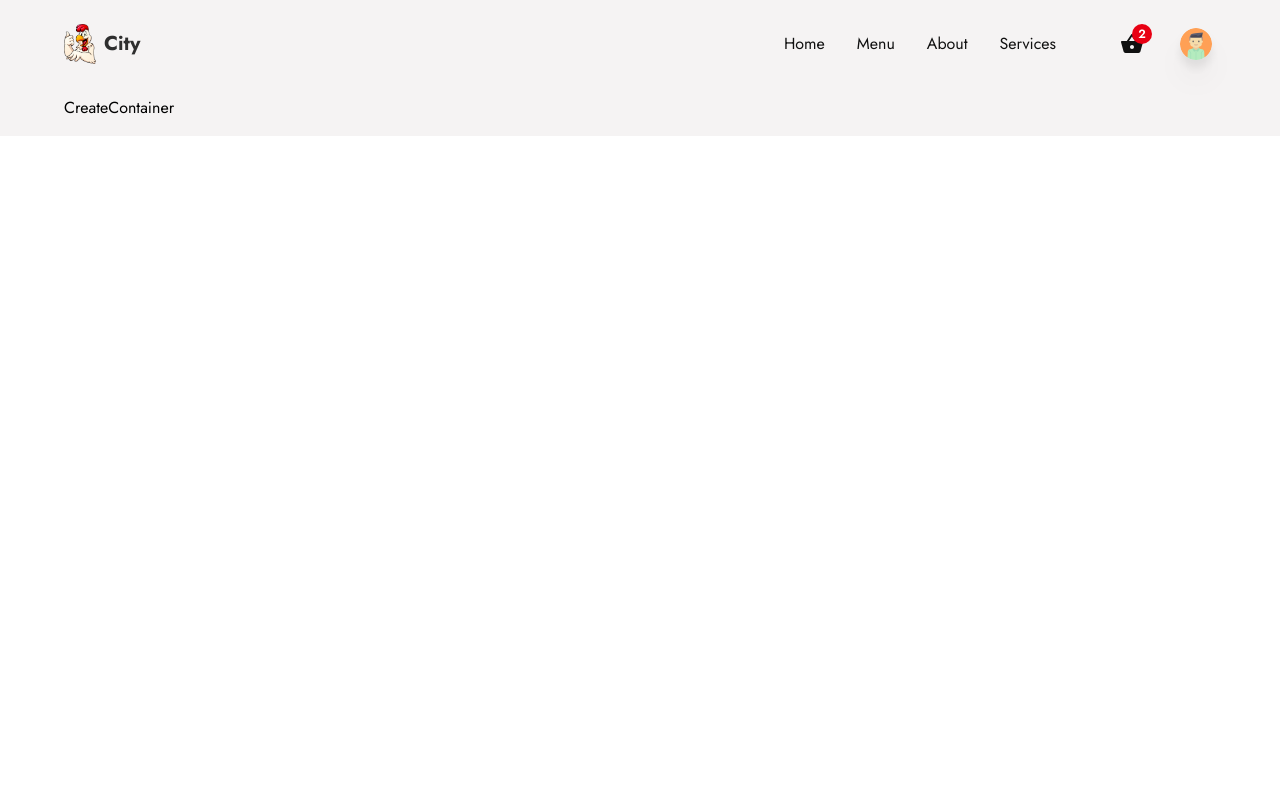
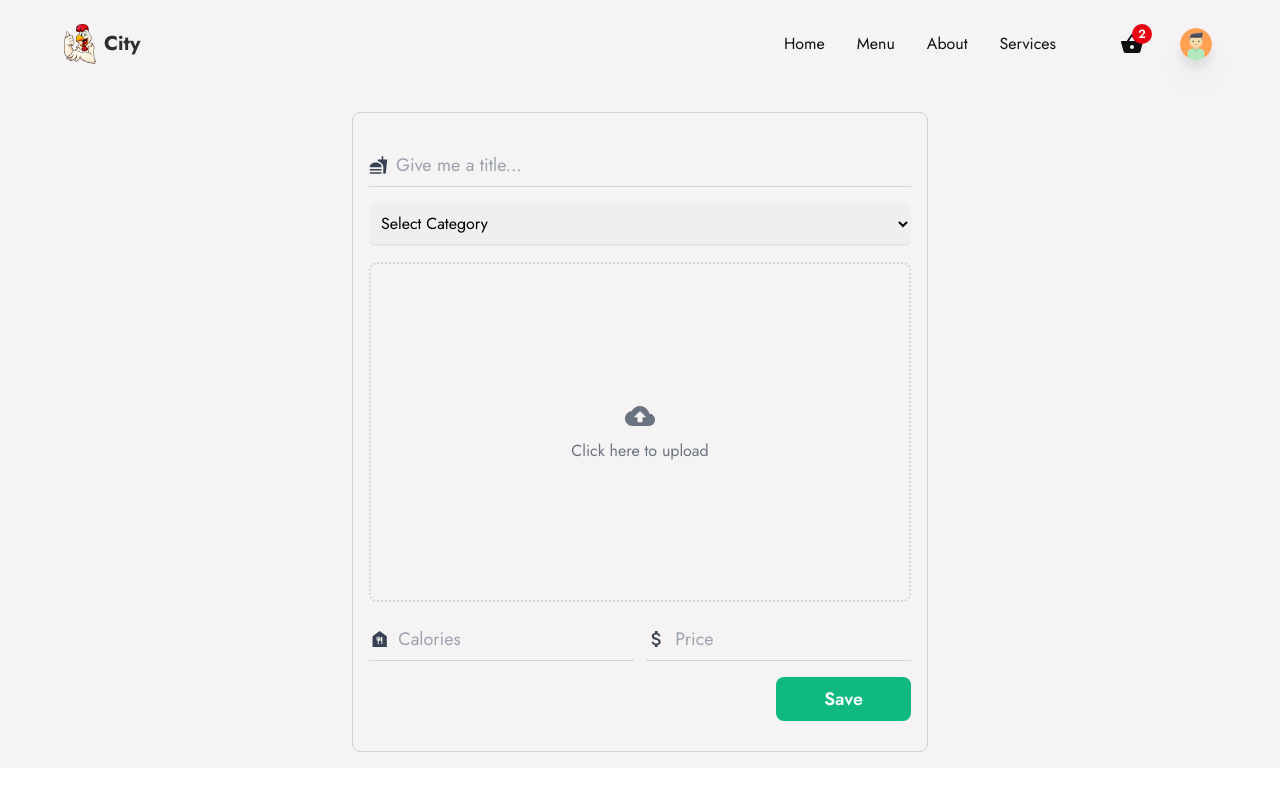
Before and after one commit to creative201347/food_delivery, a React (Create React App) app: page /createItem in a window 1280 px wide. Shown: the top 790 px of the page. Built offline with nearby package versions, Linux system fonts and the light colour scheme.

Commit message:
create container card and loader component

```diff
--- a/src/components/CreateContainer.jsx
+++ b/src/components/CreateContainer.jsx
@@ -1,7 +1,164 @@
-import React from "react";
+import { useState } from "react";
+import { motion } from "framer-motion";
+import {
+  MdFastfood,
+  MdCloudUpload,
+  MdDelete,
+  MdFoodBank,
+  MdAttachMoney,
+} from "react-icons/md";
+
+import { categories } from "../utils/data";
+import { Loader } from "../components";
 
 const CreateContainer = () => {
-  return <div>CreateContainer</div>;
+  const [title, setTitle] = useState("");
+  const [calories, setCalories] = useState("");
+  const [price, setPrice] = useState("");
+  const [category, setCategory] = useState(null);
+  const [imageAsset, setImageAsset] = useState(null);
+  const [fields, setFields] = useState(false);
+  const [alertStatus, setAlertStatus] = useState("danger");
+  const [msg, setMsg] = useState(null);
+  const [isLoading, setIsLoading] = useState(false);
+
+  const uploadImage = () => {};
+  const deleteImage = () => {};
+  const saveDetails = () => {};
+  return (
+    <div className="w-full mt-4 flex items-center justify-center">
+      <div className="w-[90%] sm:h-[calc(100vh-20vh)] md:w-[50%] border border-gray-300 rounded-lg p-4 flex flex-col items-center justify-center gap-4">
+        {fields && (
+          <motion.p
+            initial={{ opacity: 0 }}
+            animate={{ opacity: 1 }}
+            exit={{ opacity: 0 }}
+            className={`w-full p-2 rounded-lg text-center text-lg font-semibold ${
+              alertStatus === "danger"
+                ? "bg-red-400 text-red-800"
+                : "bg-emerald-400 text-emerald-800"
+            }`}
+          >
+            {msg}
+          </motion.p>
+        )}
+
+        <div className="w-full py-2 border-b border-gray-300 flex items-center gap-2">
+          <MdFastfood className="text-xl text-gray-700" />
+          <input
+            type="text"
+            required
+            value={title}
+            onChange={(e) => setTitle(e.target.value)}
+            placeholder="Give me a title..."
+            className="w-full h-full text-lg bg-transparent outline-none border-none placeholder:text-gray-400 text-textColor"
+          />
+        </div>
+
+        <div className="w-full">
+          <select
+            onChange={(e) => setCategory(e.target.value)}
+            className="outline-none w-full text-base border-b-2 border-gray-200 p-2 rounded-md cursor-pointer"
+          >
+            <option value="other" className="bg-white">
+              Select Category
+            </option>
+            {categories &&
+              categories.map((item) => (
+                <option
+                  key={item.id}
+                  className="text-base border-0 outline-none capitalize bg-white text-headingColor"
+                  value={item.urlParamName}
+                >
+                  {item.name}
+                </option>
+              ))}
+          </select>
+        </div>
+
+        <div className="group flex justify-center items-center flex-col border-2 border-dotted border-gray-300 w-full h-225 md:h-340 cursor-pointer rounded-lg">
+          {isLoading ? (
+            <Loader />
+          ) : (
+            <>
+              {!imageAsset ? (
+                <>
+                  <label className="w-full h-full flex flex-col items-center justify-center cursor-pointer">
+                    <div className="w-full h-full flex flex-col items-center justify-center gap-2">
+                      <MdCloudUpload className="text-gray-500 text-3xl hover:text-gray-700" />
+                      <p className="text-gray-500 hover:text-gray-700">
+                        Click here to upload
+                      </p>
+                    </div>
+                    <input
+                      type="file"
+                      name="uploadimage"
+                      accept="image/*"
+                      onChange={uploadImage}
+                      className="w-0 h-0"
+                    />
+                  </label>
+                </>
+              ) : (
+                <>
+                  <div className="relative h-full">
+                    <img
+                      src={imageAsset}
+                      alt="uploaded image"
+                      className="w-full h-full object-cover"
+                    />
+                    <button
+                      type="button"
+                      className="absolute bottom-3 right-3 p-3 rounded-full bg-red-500 text-xl cursor-pointer outline-none hover:shadow-md  duration-500 transition-all ease-in-out"
+                      onClick={deleteImage}
+                    >
+                      <MdDelete className="text-white" />
+                    </button>
+                  </div>
+                </>
+              )}
+            </>
+          )}
+        </div>
+
+        <div className="w-full flex flex-col md:flex-row items-center gap-3">
+          <div className="w-full py-2 border-b border-gray-300 flex items-center gap-2">
+            <MdFoodBank className="text-gray-700 text-2xl" />
+            <input
+              type="text"
+              required
+              value={calories}
+              onChange={(e) => setCalories(e.target.value)}
+              placeholder="Calories"
+              className="w-full h-full text-lg bg-transparent outline-none border-none placeholder:text-gray-400 text-textColor"
+            />
+          </div>
+
+          <div className="w-full py-2 border-b border-gray-300 flex items-center gap-2">
+            <MdAttachMoney className="text-gray-700 text-2xl" />
+            <input
+              type="text"
+              required
+              value={price}
+              onChange={(e) => setPrice(e.target.value)}
+              placeholder="Price"
+              className="w-full h-full text-lg bg-transparent outline-none border-none placeholder:text-gray-400 text-textColor"
+            />
+          </div>
+        </div>
+
+        <div className="flex items-center w-full">
+          <button
+            type="button"
+            className="ml-0 md:ml-auto w-full md:w-auto border-none outline-none bg-emerald-500 px-12 py-2 rounded-lg text-lg text-white font-semibold"
+            onClick={saveDetails}
+          >
+            Save
+          </button>
+        </div>
+      </div>
+    </div>
+  );
 };
 
 export default CreateContainer;
--- /dev/null
+++ b/src/components/Loder.jsx
@@ -0,0 +1,22 @@
+const Loader = () => {
+  return (
+    <svg
+      role="status"
+      className="inline mr-2 w-10 h-10 text-gray-200 animate-spin dark:text-gray-300 fill-emerald-500"
+      viewBox="0 0 100 101"
+      fill="none"
+      xmlns="http://www.w3.org/2000/svg"
+    >
+      <path
+        d="M100 50.5908C100 78.2051 77.6142 100.591 50 100.591C22.3858 100.591 0 78.2051 0 50.5908C0 22.9766 22.3858 0.59082 50 0.59082C77.6142 0.59082 100 22.9766 100 50.5908ZM9.08144 50.5908C9.08144 73.1895 27.4013 91.5094 50 91.5094C72.5987 91.5094 90.9186 73.1895 90.9186 50.5908C90.9186 27.9921 72.5987 9.67226 50 9.67226C27.4013 9.67226 9.08144 27.9921 9.08144 50.5908Z"
+        fill="currentColor"
+      />
+      <path
+        d="M93.9676 39.0409C96.393 38.4038 97.8624 35.9116 97.0079 33.5539C95.2932 28.8227 92.871 24.3692 89.8167 20.348C85.8452 15.1192 80.8826 10.7238 75.2124 7.41289C69.5422 4.10194 63.2754 1.94025 56.7698 1.05124C51.7666 0.367541 46.6976 0.446843 41.7345 1.27873C39.2613 1.69328 37.813 4.19778 38.4501 6.62326C39.0873 9.04874 41.5694 10.4717 44.0505 10.1071C47.8511 9.54855 51.7191 9.52689 55.5402 10.0491C60.8642 10.7766 65.9928 12.5457 70.6331 15.2552C75.2735 17.9648 79.3347 21.5619 82.5849 25.841C84.9175 28.9121 86.7997 32.2913 88.1811 35.8758C89.083 38.2158 91.5421 39.6781 93.9676 39.0409Z"
+        fill="currentFill"
+      />
+    </svg>
+  );
+};
+
+export default Loader;
--- a/src/components/index.js
+++ b/src/components/index.js
@@ -2,3 +2,4 @@
 export { default as MainContainer } from "./MainContainer";
 export { default as CreateContainer } from "./CreateContainer";
 export { default as HomeContainer } from "./HomeContainer";
+export { default as Loader } from "./Loder";
--- a/src/utils/data.js
+++ b/src/utils/data.js
@@ -34,41 +34,41 @@
   },
 ];
 
-// export const categories = [
-//   {
-//     id: 1,
-//     name: "Chicken",
-//     urlParamName: "chicken",
-//   },
-//   {
-//     id: 2,
-//     name: "Curry",
-//     urlParamName: "curry",
-//   },
-//   {
-//     id: 3,
-//     name: "Rice",
-//     urlParamName: "rice",
-//   },
-//   {
-//     id: 4,
-//     name: "Fish",
-//     urlParamName: "fish",
-//   },
-//   {
-//     id: 5,
-//     name: "Fruits",
-//     urlParamName: "fruits",
-//   },
-//   {
-//     id: 6,
-//     name: "Icecreams",
-//     urlParamName: "icecreams",
-//   },
+export const categories = [
+  {
+    id: 1,
+    name: "Chicken",
+    urlParamName: "chicken",
+  },
+  {
+    id: 2,
+    name: "Curry",
+    urlParamName: "curry",
+  },
+  {
+    id: 3,
+    name: "Rice",
+    urlParamName: "rice",
+  },
+  {
+    id: 4,
+    name: "Fish",
+    urlParamName: "fish",
+  },
+  {
+    id: 5,
+    name: "Fruits",
+    urlParamName: "fruits",
+  },
+  {
+    id: 6,
+    name: "Icecreams",
+    urlParamName: "icecreams",
+  },
 
-//   {
-//     id: 7,
-//     name: "Soft Drinks",
-//     urlParamName: "drinks",
-//   },
-// ];
+  {
+    id: 7,
+    name: "Soft Drinks",
+    urlParamName: "drinks",
+  },
+];
```
